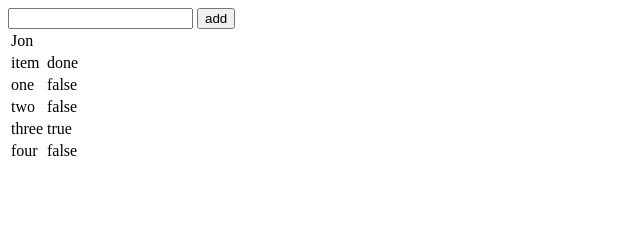
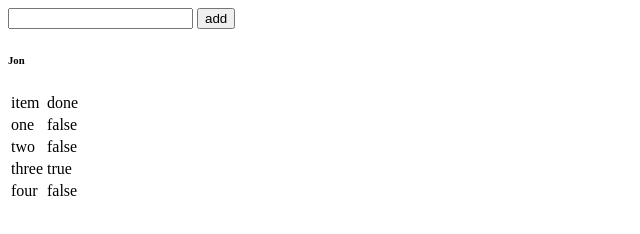
Before and after one commit to jonzielen/angular_webpack-test, a website built with webpack: page index.html in a window 1280 px wide. Shown: the whole page, without its empty margins (0-640 px from the left). Built offline with nearby package versions, Linux system fonts and the light colour scheme.

Commit message:
update html

```diff
--- a/index.html
+++ b/index.html
@@ -12,19 +12,20 @@
     <button>add</button>
   </div>
 
-  <table>
-    <tr>
-      <td>{{todo.user}}</td>
-      <td></td>
-    </tr>
+  <h6>{{todo.user}}</h6>
+  <table class="table table-striped">
+    <thead>
       <tr>
         <td>item</td>
         <td>done</td>
       </tr>
+    </thead>
+    <tbody>
       <tr ng-repeat="item in todo.items">
         <td>{{item.item}}</td>
         <td>{{item.done}}</td>
       </tr>
+    </tbody>
   </table>
 
 </body>
```
Lines whose indentation alone changed are shown as unchanged.
